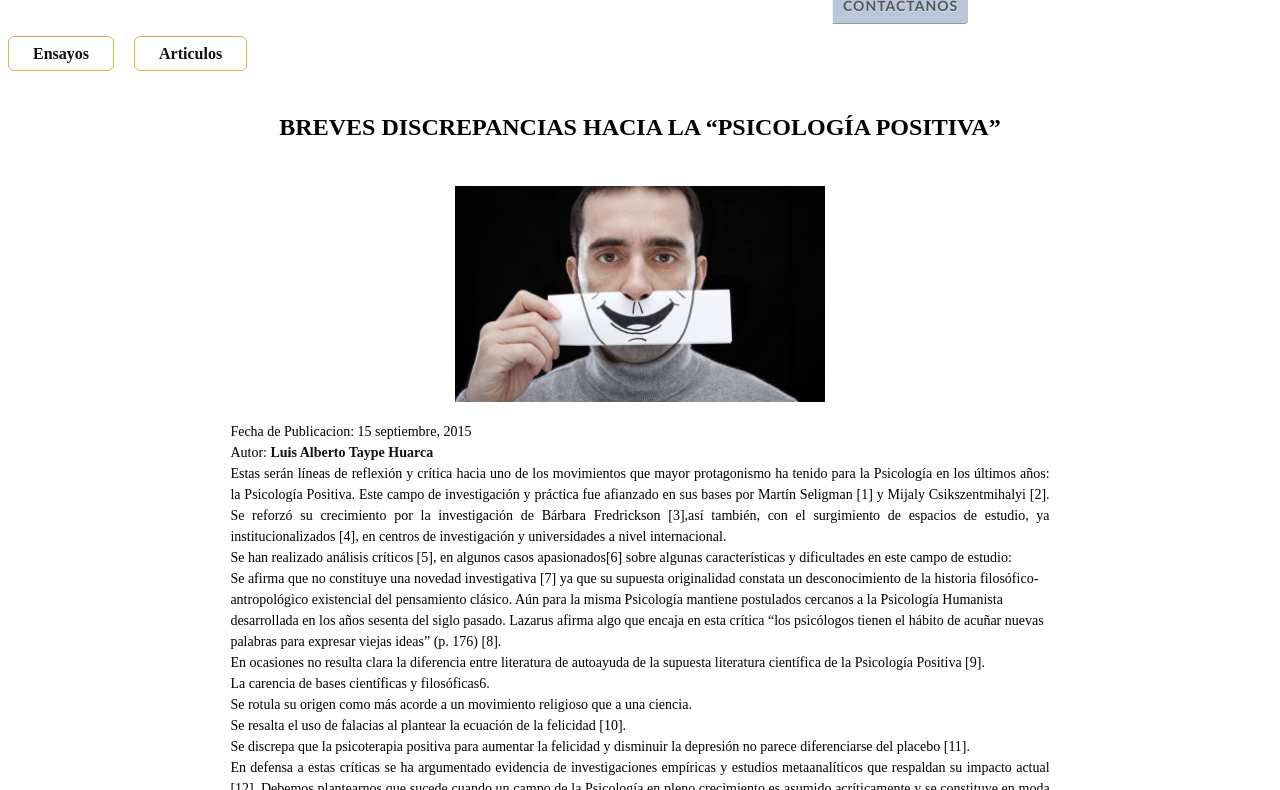
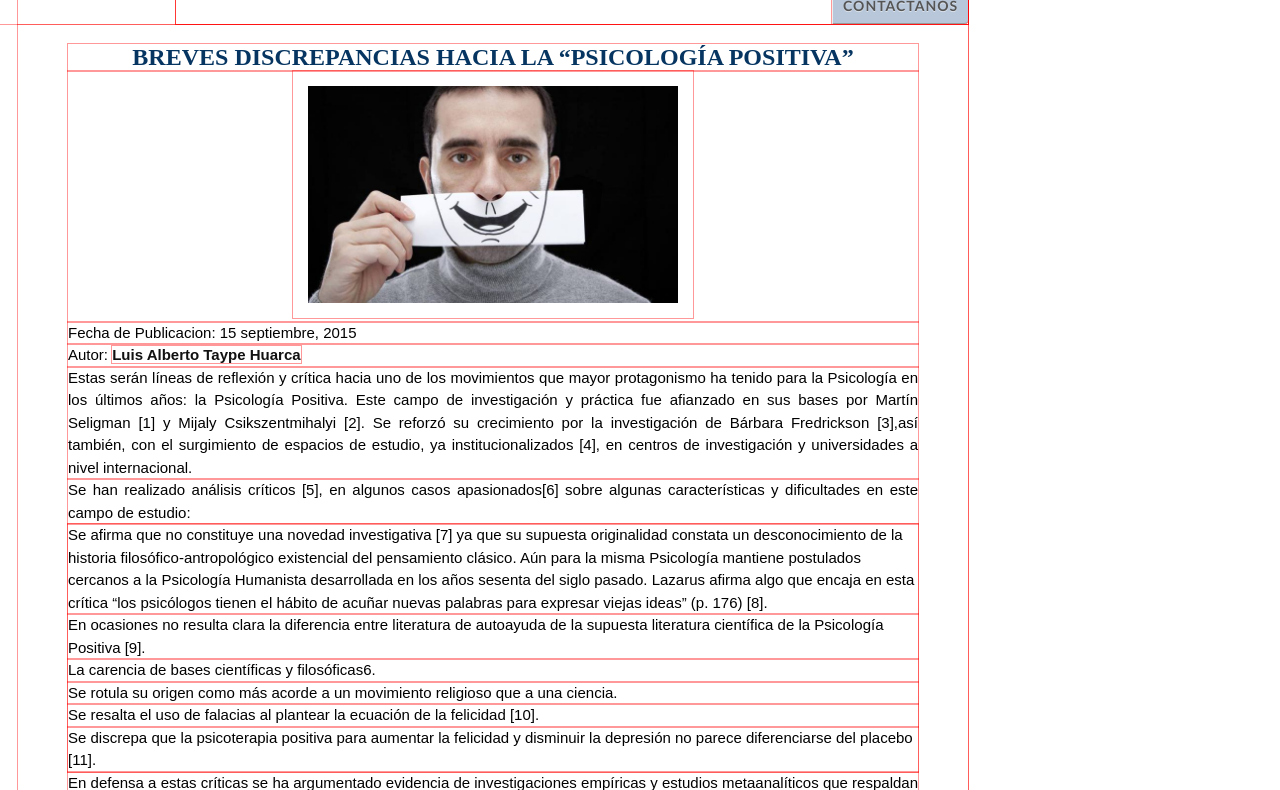
Before and after one commit to sheylalex/centro-investigacion, a plain HTML site: page nuestro-trabajo/ensayo-1.html in a window 1280 px wide. Shown: the part 126-916 px from the top of the page. Drawn offline with Linux system fonts and the light colour scheme.

Commit message:
avance de contenedores

```diff
--- a/actividades-academicas/actividades-academicas.css
+++ b/actividades-academicas/actividades-academicas.css
@@ -9,7 +9,7 @@
 	padding: 0;
 	margin: 0;
 	color: #fff;}
-.l-sin-estilo li{color: #fff;}
+.l-sin-estilo li{color: #013974;}
 .sub-menu{
 	padding: .5em;
 	margin: .8em 0;
--- a/css/general.css
+++ b/css/general.css
@@ -1,5 +1,5 @@
 /*Comienza el menu */
-/**{outline:1px solid rgba(255,0,0,0.4);}*/
+*{outline:1px solid rgba(255,0,0,0.4);}
 
 a{text-decoration: none;}
 li{list-style: none;}
--- a/css/utilities.css
+++ b/css/utilities.css
@@ -34,6 +34,8 @@
 }
 .celeste{background: #C4D1E2 }
 .azul{background: #376390}
+.color-azul{
+	color: #013974}
 /* Shortcuts */
 
 
--- a/nuestro-trabajo/ensayo-1.html
+++ b/nuestro-trabajo/ensayo-1.html
@@ -40,17 +40,14 @@
 	</div>
 </header>
 
-
-<section class="contenido">
+<section class="container espacio-menu">
 	<!-- menui articulo ensayo -->
-	<div class="row">
+	<!-- <div class="row">
 		<ul class="l-sin-estilo">
 			<li class="sub-menu"><a href="nuestros-trabajos.html">Ensayos</a></li>
 			<li class="sub-menu"><a href="index-articulos.html">Articulos</a></li>
 		</ul>
-	</div>
-
-
+	</div> -->
 	<div class=" row contenedor-ensayo">
 		<h1 class="nombre-ens">BREVES DISCREPANCIAS HACIA LA “PSICOLOGÍA POSITIVA”</h1>
 		<div class="img-ens"><img src="trabajos/discrepancias.jpg"></div>
--- a/nuestro-trabajo/ensayo.css
+++ b/nuestro-trabajo/ensayo.css
@@ -5,11 +5,11 @@
 .sub-menu{ padding: .5em; margin: .8em 0;   display: inline-block; color: #fff;   font-weight: bold;}
 .sub-menu a{padding: .5em 1.5em; border: 1px solid #E0B049; border-radius: 6px;  text-decoration: none; color: #111;}
 .sub-menu a:hover{background: #E0B049; color: #fff; }
-.nombre-ens{padding: 30px;}
+.nombre-ens{padding: 0px;color: #063561}
 .img-ens img{width: 400px; padding: 15px;}
-.contenedor-ensayo{width: 80%; margin: auto;}
-.contenedor-ensayo p{ width: 80%; margin:auto; line-height: 1.5em; font-size: 14px; text-align: justify;}
-.contenedor-ensayo ul{ width: 80%;margin:auto;line-height: 1.5em; text-align: left; font-size: 14px;}
+.contenedor-ensayo{width: 100%; margin: auto;padding: 50px;}
+.contenedor-ensayo p{ width: 100%; margin:auto; line-height: 1.5em; font-size: 15px; text-align: justify; font-family: arial}
+.contenedor-ensayo ul{ width: 100%;margin:auto;line-height: 1.5em; text-align: left; font-size: 15px;font-family: arial;}
 
 .contenedor-ensayo a{text-decoration: none; color: #111; font-weight: bold; }
 .video{padding: 30px; position: 15px;}
--- a/nuestro-trabajo/nuestro-trabajo.css
+++ b/nuestro-trabajo/nuestro-trabajo.css
@@ -5,7 +5,7 @@
 .sub-menu{ padding: .5em; margin: .8em 0;   display: inline-block; color: #fff;   font-weight: bold;}
 .sub-menu a{padding: .5em 1.5em; border: 1px solid #E0B049; border-radius: 6px;  text-decoration: none; color: #111;}
 .sub-menu a:hover{background: #E0B049; color: #fff; }
-.titulo{text-align: center; width: 80%; background: #B8C7DA; color: #fff; padding: 10px 0; margin: 2px auto 6px; border-radius: 3px;}
+.titulo{text-align: center; width: 100%;color:#063561; padding: 15px 0; margin: 2px auto 6px;}
 
 .ensayo {margin: 13px 0; }
 .img-ensayo { display: inline-block; padding: 5px; width: 180px;}
```
Also changed, not shown: actividades-academicas/jornadas.html (+1 -1 lines), actividades-academicas/mesa-redonda.html (+1 -1 lines), actividades-academicas/seminarios.html (+1 -1 lines), actividades-academicas/videoforo.html (+2 -2 lines), nuestro-trabajo/ensayo-2.html (+3 -6 lines), nuestro-trabajo/nuestros-trabajos.html (+5 -9 lines).
